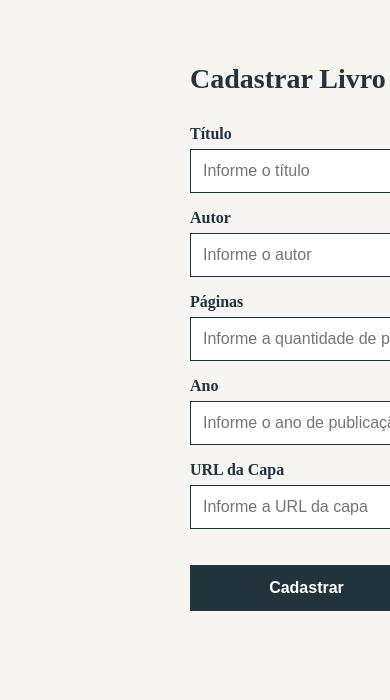
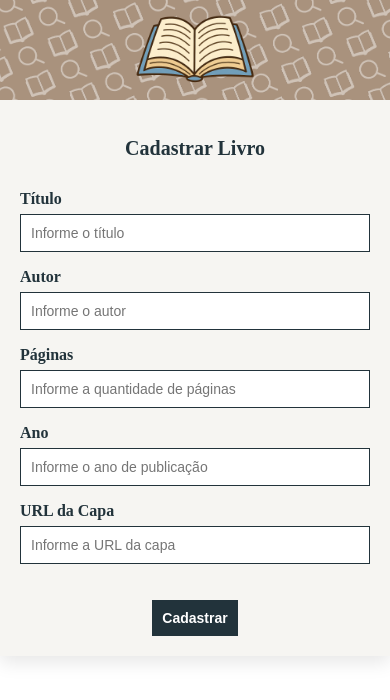
Before and after one commit to DanielRodri87/CRUD-Library, a Vue app in the folder client/: page /cadastro in a window 390 px wide. Shown: the top 700 px of the page. Built offline with nearby package versions, Linux system fonts and the light colour scheme.

Commit message:
feat: enhance responsive design for Cadastro.vue

```diff
--- a/client/src/views/Cadastro.vue
+++ b/client/src/views/Cadastro.vue
@@ -209,4 +209,55 @@ flex-direction: column;
   margin-top: 12px;
   color: #d9534f;
 }
+
+@media (max-width: 1024px) {
+  .book-icon {
+    width: 200px;
+  }
+  .lado-direito h2 {
+    font-size: 24px;
+  }
+}
+
+@media (max-width: 768px) {
+  .container {
+    flex-direction: column; /* empilha no celular */
+    min-height: auto;       /* cresce conforme o conteúdo */
+    height: auto;
+  }
+  .lado-esquerdo {
+    height: 220px; /* define altura do topo */
+  }
+  .lado-direito {
+    padding: 20px;
+  }
+  .barra-meio {
+    display: none; /* some no mobile */
+  }
+  .lado-direito {
+    padding: 20px;
+  }
+  .lado-direito h2 {
+    font-size: 22px;
+    text-align: center;
+  }
+  .formulario {
+    align-items: center;
+  }
+}
+
+@media (max-width: 480px) {
+  .book-icon {
+    width: 150px;
+  }
+  .lado-direito h2 {
+    font-size: 20px;
+  }
+  .formulario input,
+  .formulario button {
+    font-size: 14px;
+    padding: 10px;
+  }
+}
+
 </style>
```
